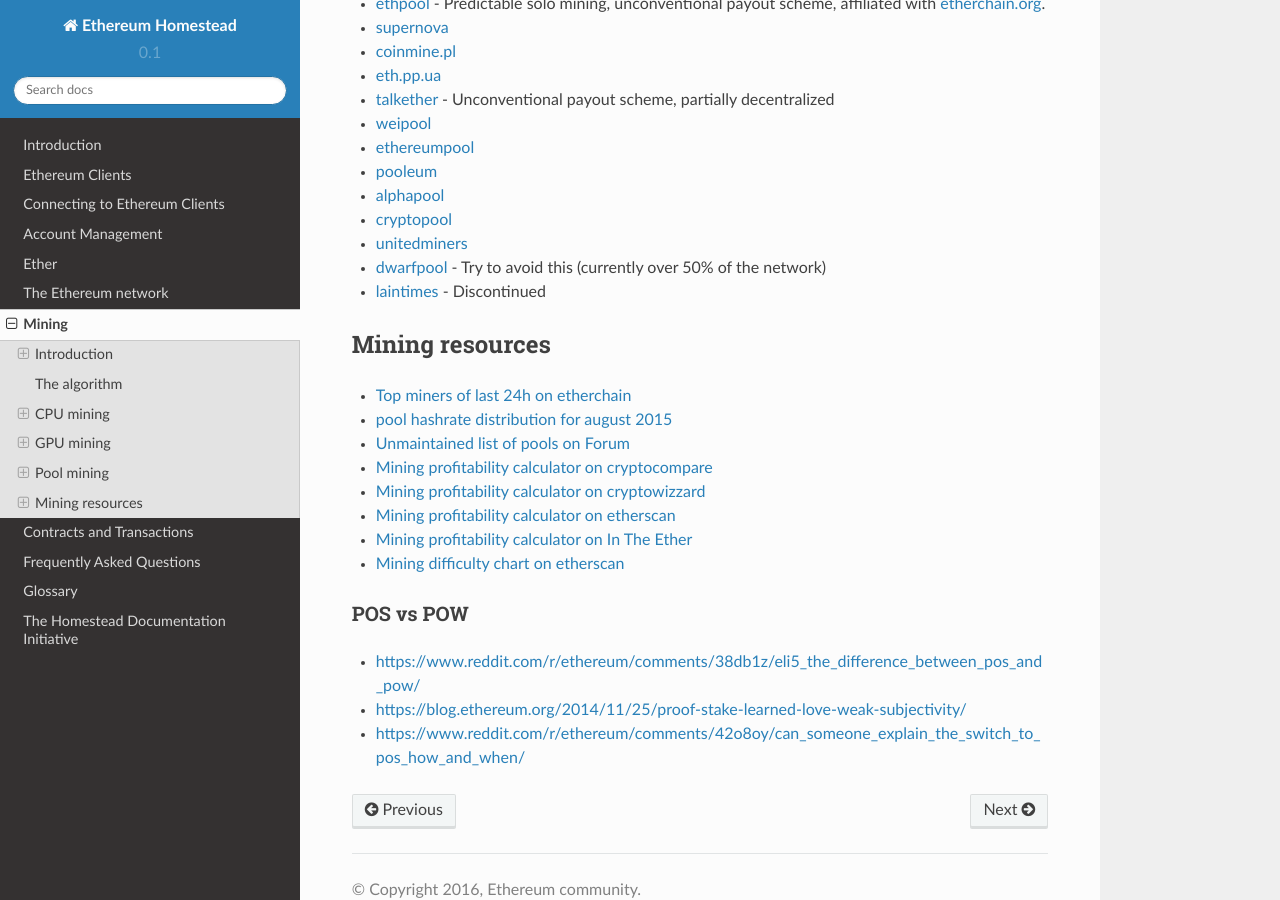
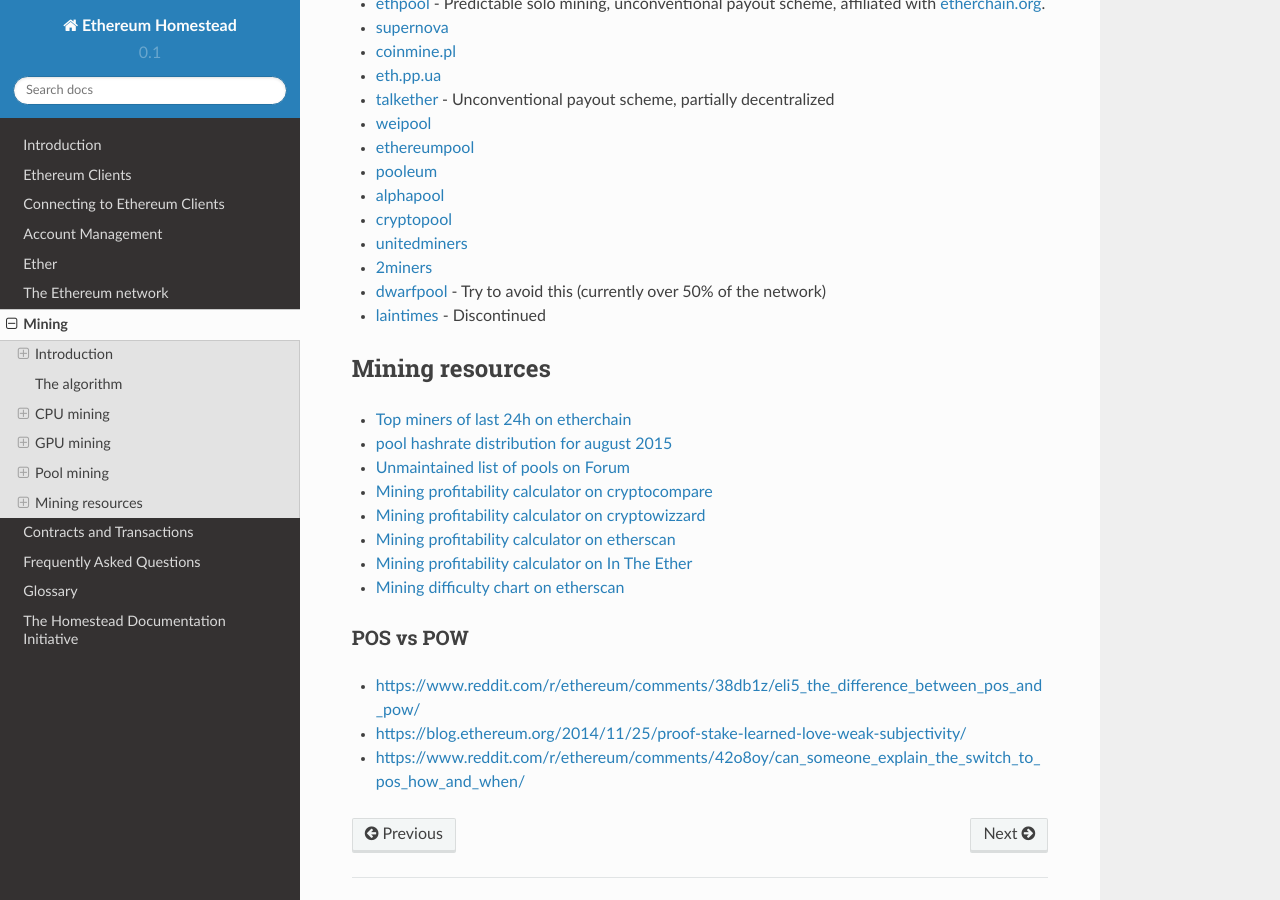
Before and after one commit to ethereum/homestead-guide, a Sphinx documentation site: the page built from source/mining.rst, in a window 1280 px wide and 900 px high, scrolled down 11788 px. Built offline with Sphinx 7.4.7 and the Read the Docs theme 2.0.0, drawn with Linux system fonts in a browser that asks for light colours.

Commit message:
mining pool added

```diff
--- a/source/mining.rst
+++ b/source/mining.rst
@@ -392,6 +392,7 @@
 * `alphapool`_
 * `cryptopool`_
 * `unitedminers`_
+* `2miners`_
 * `dwarfpool`_ - Try to avoid this (currently over 50% of the network)
 * `laintimes <http://pool.laintimes.com/>`_ - Discontinued
 
@@ -411,6 +412,7 @@
 .. _etherchain.org: https://etherchain.org/
 .. _unitedminers: http://eth.unitedminers.cloud/
 .. _cryptopool: http://ethereum.cryptopool.online/
+.. _2miners: https://2miners.com/
 
 
 Mining resources
```
